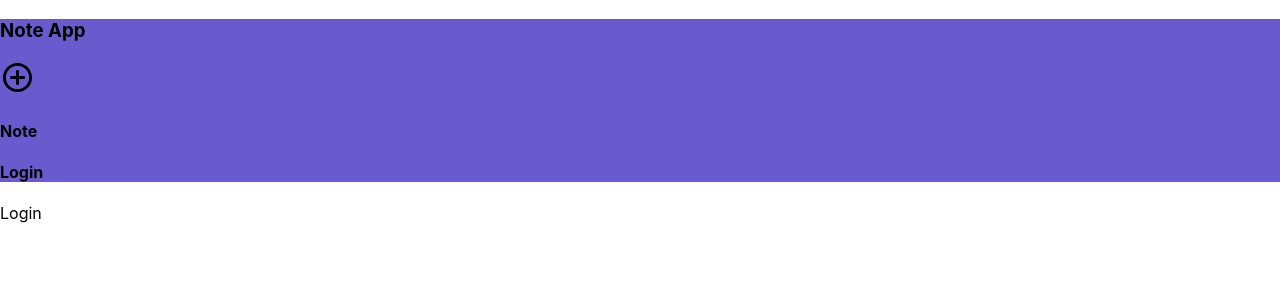
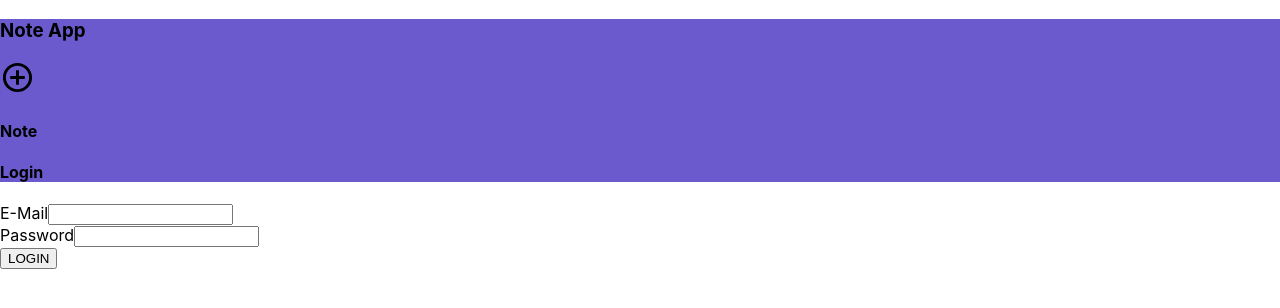
Before and after one commit to SalihKaraarslan/note-app, a Next.js app: page /login in a window 1280 px wide. Shown: the top 308 px of the page. Built offline with nearby package versions, Linux system fonts and the light colour scheme.

Commit message:
login, add and detail page added

```diff
--- /dev/null
+++ b/components/TextField.js
@@ -0,0 +1,22 @@
+import React from "react";
+import { ErrorMessage, useField } from "formik";
+
+const TextField = ({ label, ...props }) => {
+  const [field, meta] = useField(props);
+  return (
+    <div className="mb-2">
+      <label htmlFor={field.name}>{label}</label>
+      <input
+        className={`form-control shadow-none ${
+          meta.touched && meta.error && "is-invalid"
+        }`}
+        {...field}
+        {...props}
+        autoComplete="off"
+      />
+      <ErrorMessage component="div" name={field.name} className="error" />
+    </div>
+  );
+};
+
+export default TextField;
--- a/package.json
+++ b/package.json
@@ -13,9 +13,11 @@
     "@emotion/styled": "^11.8.1",
     "@mui/icons-material": "^5.5.1",
     "@mui/material": "^5.5.1",
+    "formik": "^2.2.9",
     "next": "12.1.0",
     "react": "17.0.2",
-    "react-dom": "17.0.2"
+    "react-dom": "17.0.2",
+    "yup": "^0.32.11"
   },
   "devDependencies": {
     "eslint": "8.11.0",
--- a/pages/login.js
+++ b/pages/login.js
@@ -1,8 +1,54 @@
 import React from "react";
 import Layout from "../components/Layout";
+import { Formik, Form } from "formik";
+import * as Yup from "yup";
+import TextField from "../components/TextField";
+
+const validate = Yup.object({
+  email: Yup.string().email("E-mail is invalid").required("E-mail is required"),
+  password: Yup.string()
+    .min(6, "Your password must be greater than 6 characters")
+    .required("Password is required"),
+});
 
 const Login = () => {
-  return <Layout>Login</Layout>;
+  const handleSubmit = ({ email, password }) => {
+    console.log(email, password);
+  };
+
+  return (
+    <Layout>
+      {false ? (
+        <h2>You are already logged in</h2>
+      ) : (
+        <Formik
+          initialValues={{
+            email: "",
+            password: "",
+          }}
+          validationSchema={validate}
+          onSubmit={handleSubmit}
+        >
+          {(formik) => (
+            <div className="container p-5" style={{ width: "50%" }}>
+              <Form>
+                <TextField label="E-Mail" name="email" type="email" />
+                <TextField label="Password" name="password" type="password" />
+                <div className="d-grid gap-2">
+                  <button
+                    className="btn btn-outline-success mt-3"
+                    type="submit"
+                  >
+                    LOGIN
+                  </button>
+                </div>
+              </Form>
+            </div>
+          )}
+        </Formik>
+      )}
+    </Layout>
+  );
 };
 
 export default Login;
```
Also changed, not shown: pages/[id].js (+56 -2 lines), pages/add.js (+43 -2 lines), 1 other file (tests, documents, lock files or other folders).
